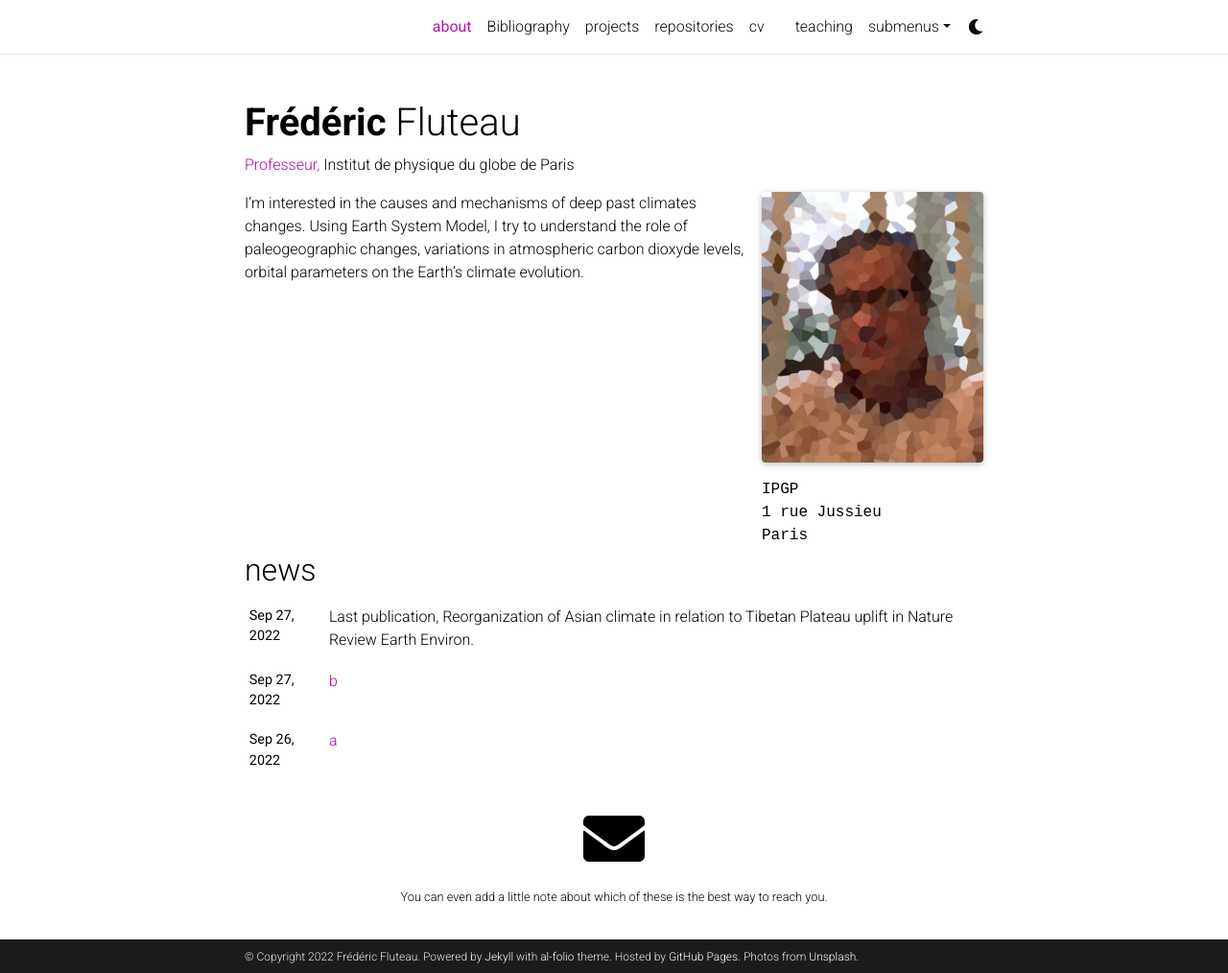
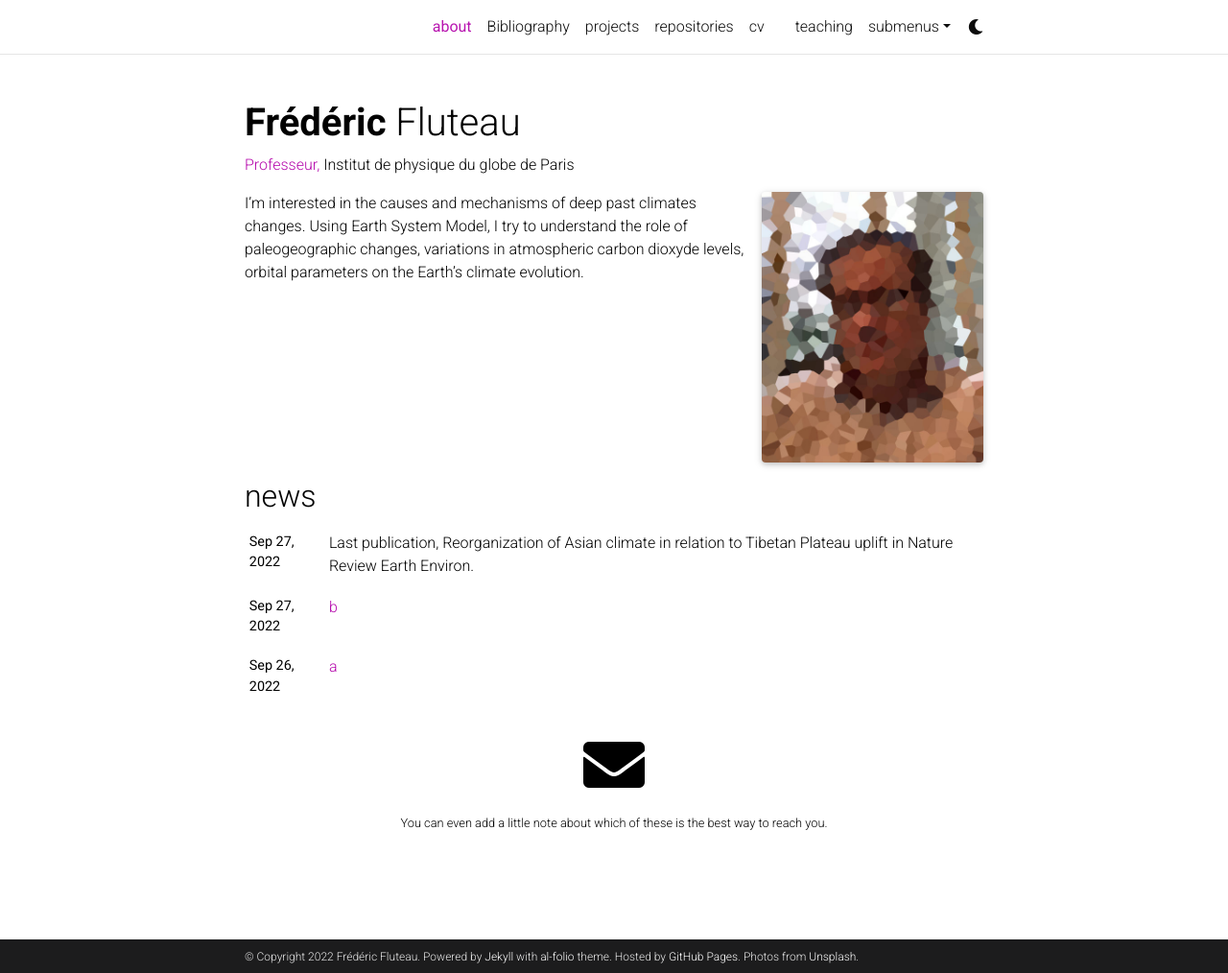
Before and after one commit to fredflut/fredflut.github.io, a Jekyll site: the page built from _pages/about.md, in a window 1280 px wide and 1014 px high. Shown: the whole window at 96% size. Built offline with Jekyll 4.4.1, drawn with Linux system fonts in a browser that asks for light colours; full-size pictures stand in for the smaller copies a plugin makes; comment, search, counter and statistics services are not loaded; a style sheet for code colours, icons or effects is not loaded.

Commit message:
Update about.md

```diff
--- a/_pages/about.md
+++ b/_pages/about.md
@@ -8,10 +8,7 @@ profile:
   align: right
   image: ffluteau_box.jpg
   image_circular: false # crops the image to make it circular
-  address: >
-    <p>IPGP</p>
-    <p>1 rue Jussieu</p>
-    <p>Paris</p>
+
 
 news: true  # includes a list of news items
 selected_papers: false # includes a list of papers marked as "selected={true}"
```
